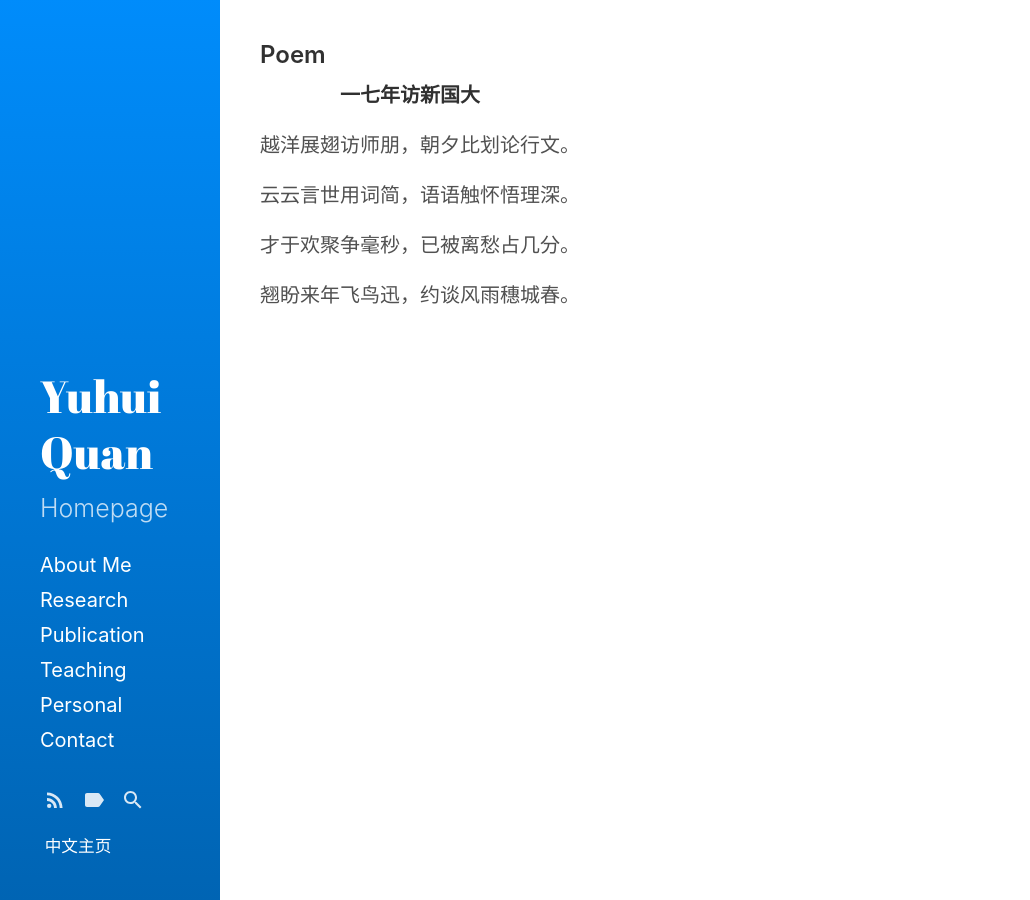
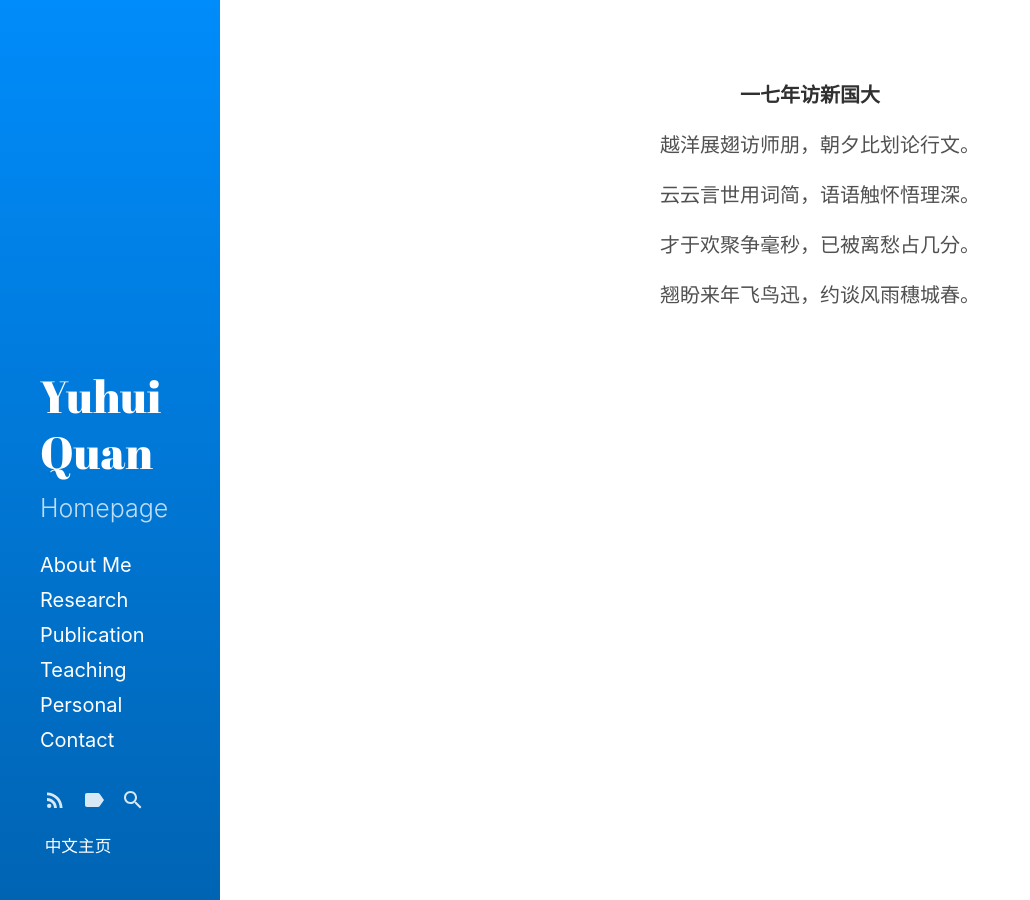
Before and after one commit to csyhquan/csyhquan.github.io, a Jekyll site: the page built from category/poem/poem.md, in a window 1280 px wide. Shown: the whole page, without its empty margins (0-1030 px from the left). Built offline with Jekyll 4.4.1, drawn with Linux system fonts in a browser that asks for light colours.

Commit message:
Update poem.md

```diff
--- a/category/poem/poem.md
+++ b/category/poem/poem.md
@@ -1,9 +1,9 @@
 ---
 layout: page
-title: Poem
+title: <font color="#fff">Poem</font>
 ---
-<p>&emsp;&emsp;&emsp;&emsp;<strong>一七年访新国大</strong></p>
-<p>越洋展翅访师朋，朝夕比划论行文。</p>
-<p>云云言世用词简，语语触怀悟理深。</p>
-<p>才于欢聚争毫秒，已被离愁占几分。</p>
-<p>翘盼来年飞鸟迅，约谈风雨穗城春。</p>
+<p>&emsp;&emsp;&emsp;&emsp;&emsp;&emsp;&emsp;&emsp;&emsp;&emsp;&emsp;&emsp;&emsp;&emsp;&emsp;&emsp;&emsp;&emsp;&emsp;&emsp;&emsp;&emsp;&emsp;&emsp;<strong>一七年访新国大</strong></p>
+<p>&emsp;&emsp;&emsp;&emsp;&emsp;&emsp;&emsp;&emsp;&emsp;&emsp;&emsp;&emsp;&emsp;&emsp;&emsp;&emsp;&emsp;&emsp;&emsp;&emsp;越洋展翅访师朋，朝夕比划论行文。</p>
+<p>&emsp;&emsp;&emsp;&emsp;&emsp;&emsp;&emsp;&emsp;&emsp;&emsp;&emsp;&emsp;&emsp;&emsp;&emsp;&emsp;&emsp;&emsp;&emsp;&emsp;云云言世用词简，语语触怀悟理深。</p>
+<p>&emsp;&emsp;&emsp;&emsp;&emsp;&emsp;&emsp;&emsp;&emsp;&emsp;&emsp;&emsp;&emsp;&emsp;&emsp;&emsp;&emsp;&emsp;&emsp;&emsp;才于欢聚争毫秒，已被离愁占几分。</p>
+<p>&emsp;&emsp;&emsp;&emsp;&emsp;&emsp;&emsp;&emsp;&emsp;&emsp;&emsp;&emsp;&emsp;&emsp;&emsp;&emsp;&emsp;&emsp;&emsp;&emsp;翘盼来年飞鸟迅，约谈风雨穗城春。</p>
```
